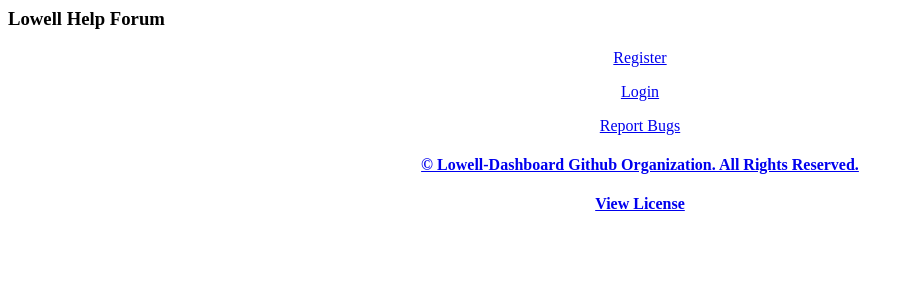
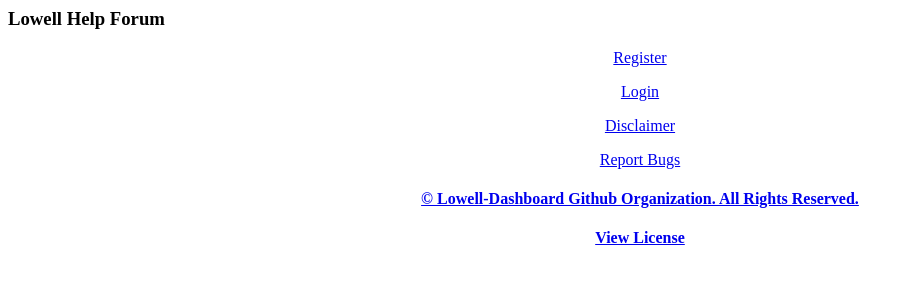
Before and after one commit to lowell-dashboard/dashboard-flask, a Python web app: template lowell-dashboard/app/templates/appbuilder/footer.html in a window 1280 px wide. Shown: the top 300 px of the page, without its empty margins (0-914 px from the left). Run offline with Jinja, Linux system fonts and the light colour scheme; the template is opened without the code that fills it, so the values that code supplies are empty.

Commit message:
add disclaimer

```diff
--- a/lowell-dashboard/app/templates/appbuilder/footer.html
+++ b/lowell-dashboard/app/templates/appbuilder/footer.html
@@ -18,15 +18,19 @@
 
         <div class="row">
 
-          <div class="col-xs-4">
+          <div class="col-xs-3">
             <a href="/register/form" class="nounderline"><center><p>{{_("Register")}}</p></center></a>
           </div>
 
-          <div class="col-xs-4">
+          <div class="col-xs-3">
             <a href="/login/" class="nounderline"><center><p>{{_("Login")}}</p></center></a>
           </div>
 
-          <div class="col-xs-4">
+          <div class="col-xs-3">
+            <a href="/files/disclaimer" class="nounderline"><center><p>{{_("Disclaimer")}}</p></center></a>
+          </div>
+
+          <div class="col-xs-3">
             <a href="/bugreport/" class="nounderline"><center><p>{{_("Report Bugs")}}</p></center></a>
           </div>
 
```
